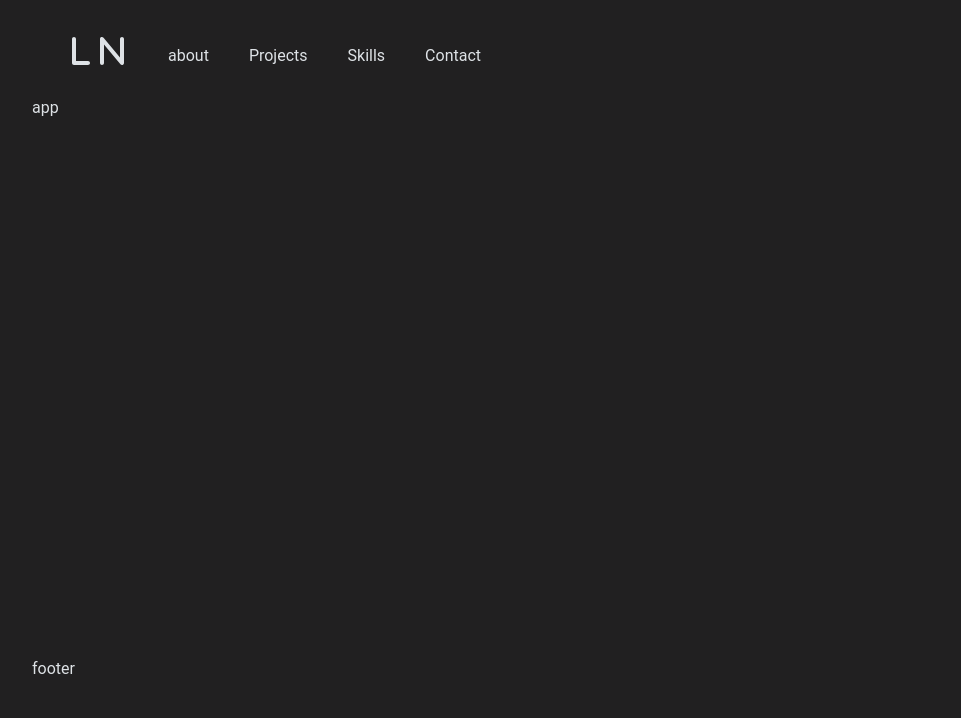
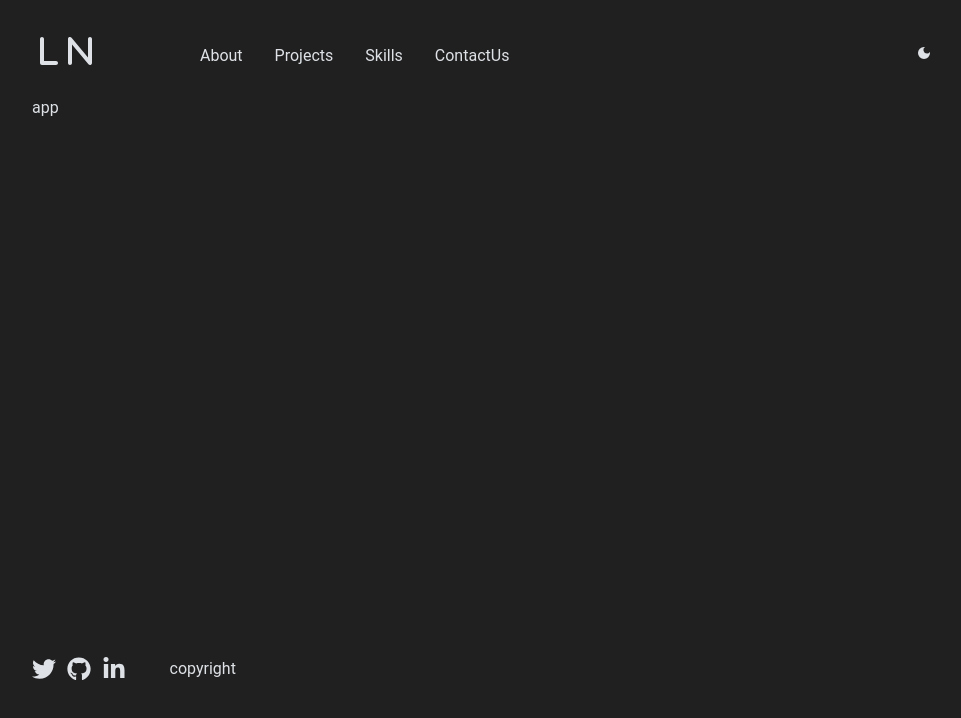
Before and after one commit to naLeilan/Week-1, a React (Vite) app: page / in a window 1280 px wide. Shown: the top 718 px of the page, without its empty margins (158-1119 px from the left). Built offline with nearby package versions, Linux system fonts and the light colour scheme.

Commit message:
add logo

```diff
--- a/src/App.jsx
+++ b/src/App.jsx
@@ -1,8 +1,5 @@
-import About from "./components/About";
-import ContactUs from "./components/ContactUs";
-import Projects from "./components/Projects";
-import Skills from "./components/Skills";
-import { FaL, FaN } from "react-icons/fa6";
+import { MdDarkMode } from "react-icons/md";
+import { FaGithub, FaL, FaLinkedinIn, FaN, FaTwitter } from "react-icons/fa6";
 
 function App() {
   return (
@@ -12,13 +9,23 @@ function App() {
           <FaL />
           <FaN />
         </div>
-        <About />
-        <Projects />
-        <Skills />
-        <ContactUs />
+        <div className="navitems">
+          <a>About</a>
+          <a>Projects</a>
+          <a>Skills</a>
+          <a>ContactUs</a>
+        </div>
+        <div className="darkmode">
+          <MdDarkMode />
+        </div>
       </nav>
       <div className="main">app</div>
-      <footer className="footer">footer</footer>
+      <footer className="footer">
+        <FaTwitter className="twitter" />
+        <FaGithub className="github" />
+        <FaLinkedinIn className="linkedin" />
+        <p className="footer-p">copyright</p>
+      </footer>
     </div>
   );
 }
--- a/src/index.css
+++ b/src/index.css
@@ -60,14 +60,32 @@ body {
 
 .nav {
   display: flex;
-  /* justify-content: end; */
-  /* background-color: var(--color-Bright-purple); */
-  border-top-right-radius: 10px;
-  border-top-left-radius: 10px;
-  gap: 2.5rem;
   height: 3rem;
   align-items: center;
-  padding: 1rem 2rem;
+  justify-content: space-between;
+  gap: 2.5rem;
+  cursor: pointer;
+}
+
+.darkmode {
+  margin-left: auto; /* Pushes the dark mode icon to the right */
+}
+
+.navitems {
+  display: flex;
+  gap: 2rem;
+  margin-left: 4rem;
+}
+
+a,
+.logo {
+  transition: all 0.3s;
+}
+
+a:hover,
+.logo:hover,
+.darkmode:hover {
+  color: var(--color-Bright-purple);
 }
 
 .logo {
@@ -77,9 +95,31 @@ body {
 .main {
   height: 80vh;
 }
+
 .footer {
-  /* background-color: var(--color-medium-gray); */
+  display: flex;
+  flex-direction: row;
   height: 7rem;
-  border-bottom-right-radius: 10px;
-  border-bottom-left-radius: 10px;
+  font-size: 1.5rem;
+  gap: 0.7rem;
 }
+
+.footer-p {
+  margin-left: 2rem;
+  font-size: 1rem;
+}
+
+.twitter,
+.github,
+.linkedin {
+  transition: all 0.3s;
+}
+
+.twitter:hover,
+.github:hover,
+.linkedin:hover {
+  transform: translateY(-3px);
+  scale: 1.5;
+  color: var(--color-Bright-purple);
+  cursor: pointer;
+}
```
